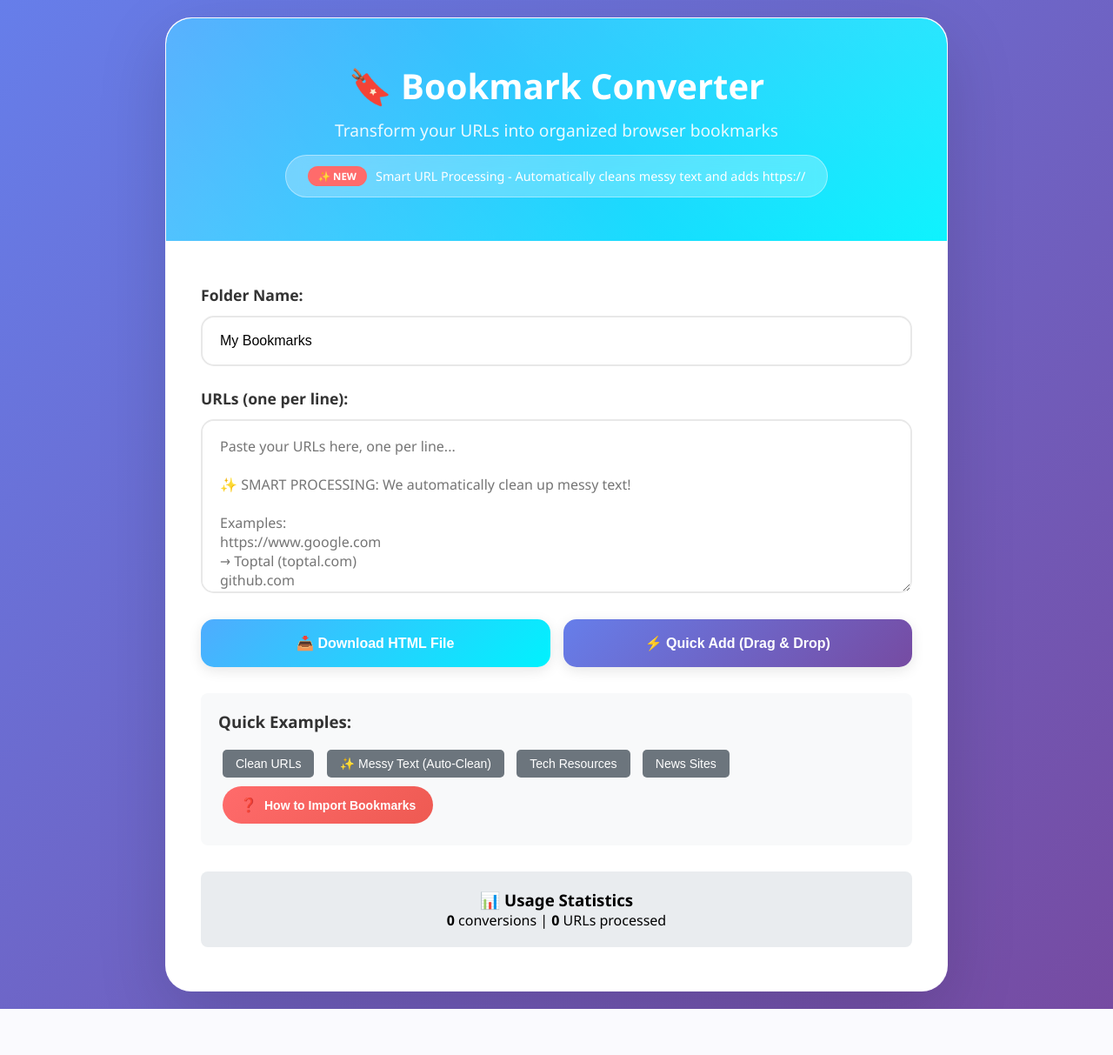
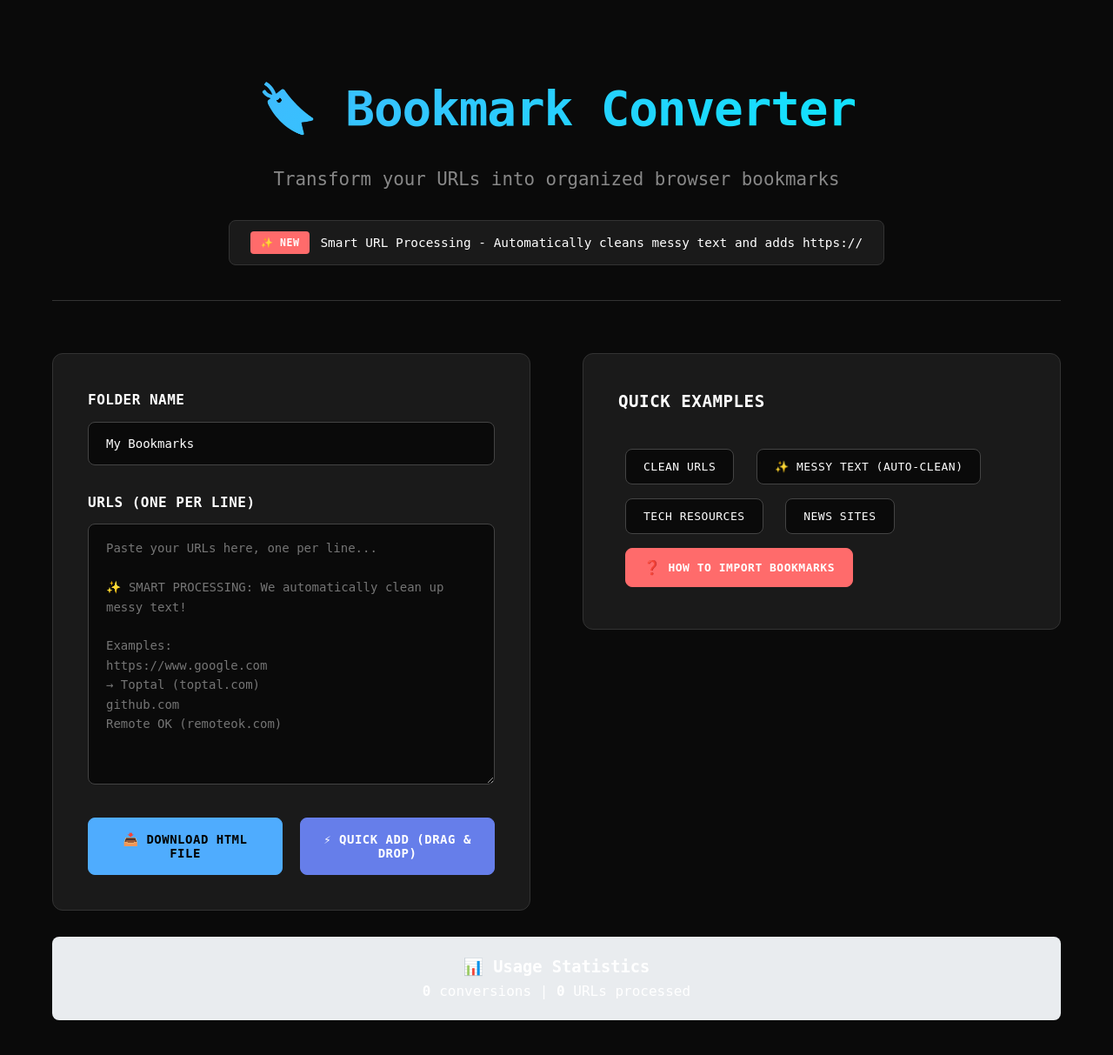
Before and after one commit to harish-govindasamy/bookmark-converter, a Flask app: page / in a window 1280 px wide. Shown: the whole page at 87% size. Before the commit the page ends 1160 px from the top, so only its background shows below. Run offline with Flask 3, Linux system fonts and the light colour scheme; data that the repository does not hold is empty.

Commit message:
Redesign UI to enterprise-grade with IBM Plex Mono font
- Remove nested container structure for better performance
- Implement dark theme with professional enterprise look
- Use IBM Plex Mono font for technical, professional appearance
- Two-column layout: form on left, examples on right
- Clean, minimal design with proper spacing and typography
- Remove glassmorphism effects that were causing lag
- Optimize for performance and enterprise use cases
- Maintain all functionality while improving UX

```diff
--- a/templates/index.html
+++ b/templates/index.html
@@ -11,212 +11,206 @@
             box-sizing: border-box;
         }
 
+        @import url('https://fonts.googleapis.com/css2?family=IBM+Plex+Mono:wght@300;400;500;600;700&display=swap');
+
         body {
-            font-family: 'Segoe UI', Tahoma, Geneva, Verdana, sans-serif;
-            background: linear-gradient(135deg, #667eea 0%, #764ba2 100%);
+            font-family: 'IBM Plex Mono', monospace;
+            background: #0a0a0a;
+            color: #ffffff;
             min-height: 100vh;
-            display: flex;
-            align-items: center;
-            justify-content: center;
-            padding: 20px;
+            margin: 0;
+            padding: 0;
+            line-height: 1.6;
         }
 
         .container {
-            width: 95%;
-            max-width: 900px;
-            background: rgba(255, 255, 255, 0.95);
-            border-radius: 30px;
-            box-shadow: 0 25px 80px rgba(0, 0, 0, 0.15);
-            backdrop-filter: blur(15px);
-            border: 1px solid rgba(255, 255, 255, 0.3);
-            overflow: hidden;
+            max-width: 1200px;
+            margin: 0 auto;
+            padding: 40px 20px;
         }
 
         .header {
-            background: linear-gradient(135deg, #4facfe 0%, #00f2fe 100%);
-            color: white;
-            padding: 50px 40px;
             text-align: center;
-            border-radius: 30px 30px 0 0;
-            position: relative;
-            overflow: hidden;
-        }
-
-        .header::before {
-            content: '';
-            position: absolute;
-            top: 0;
-            left: 0;
-            right: 0;
-            bottom: 0;
-            background: linear-gradient(45deg, rgba(255,255,255,0.1) 0%, transparent 50%, rgba(255,255,255,0.1) 100%);
-            pointer-events: none;
+            margin-bottom: 60px;
+            padding: 40px 0;
+            border-bottom: 1px solid #333;
         }
 
         .header h1 {
-            font-size: 2.5em;
-            margin-bottom: 10px;
-            position: relative;
-            z-index: 1;
+            font-size: 3.5em;
+            font-weight: 700;
+            margin-bottom: 20px;
+            background: linear-gradient(135deg, #4facfe 0%, #00f2fe 100%);
+            -webkit-background-clip: text;
+            -webkit-text-fill-color: transparent;
+            background-clip: text;
+            letter-spacing: -0.02em;
         }
 
         .header p {
-            font-size: 1.2em;
-            opacity: 0.9;
-            position: relative;
-            z-index: 1;
+            font-size: 1.3em;
+            color: #888;
+            font-weight: 400;
+            margin-bottom: 30px;
         }
 
         .feature-highlight {
-            margin-top: 15px;
-            padding: 12px 25px;
-            background: rgba(255, 255, 255, 0.25);
-            border-radius: 25px;
             display: inline-flex;
             align-items: center;
-            gap: 10px;
+            gap: 12px;
+            padding: 12px 24px;
+            background: #1a1a1a;
+            border: 1px solid #333;
+            border-radius: 8px;
             font-size: 0.9em;
-            border: 1px solid rgba(255, 255, 255, 0.4);
-            position: relative;
-            z-index: 1;
-            backdrop-filter: blur(10px);
+            font-weight: 500;
         }
 
         .feature-badge {
             background: #ff6b6b;
             color: white;
             padding: 4px 12px;
-            border-radius: 15px;
-            font-weight: bold;
+            border-radius: 4px;
             font-size: 0.8em;
+            font-weight: 600;
+            text-transform: uppercase;
+            letter-spacing: 0.5px;
         }
 
         .content {
-            padding: 50px 40px;
-            background: rgba(255, 255, 255, 0.98);
+            display: grid;
+            grid-template-columns: 1fr 1fr;
+            gap: 60px;
+            align-items: start;
+        }
+
+        .form-section {
+            background: #1a1a1a;
+            border: 1px solid #333;
+            border-radius: 12px;
+            padding: 40px;
         }
 
         .form-group {
-            margin-bottom: 25px;
+            margin-bottom: 30px;
         }
 
         label {
             display: block;
             margin-bottom: 12px;
             font-weight: 600;
-            color: #333;
-            font-size: 1.1em;
+            color: #fff;
+            font-size: 1em;
+            text-transform: uppercase;
+            letter-spacing: 0.5px;
         }
 
         input[type="text"], textarea {
             width: 100%;
-            padding: 18px 20px;
-            border: 2px solid #e8e8e8;
-            border-radius: 15px;
-            font-size: 16px;
-            transition: all 0.3s ease;
-            background: rgba(255, 255, 255, 0.9);
-            backdrop-filter: blur(5px);
+            padding: 16px 20px;
+            border: 1px solid #444;
+            border-radius: 8px;
+            font-size: 14px;
+            font-family: 'IBM Plex Mono', monospace;
+            transition: all 0.2s ease;
+            background: #0a0a0a;
+            color: #fff;
         }
 
         input[type="text"]:focus, textarea:focus {
             outline: none;
             border-color: #4facfe;
-            box-shadow: 0 0 0 3px rgba(79, 172, 254, 0.1);
-            transform: translateY(-1px);
+            box-shadow: 0 0 0 2px rgba(79, 172, 254, 0.2);
         }
 
         textarea {
-            min-height: 200px;
+            min-height: 300px;
             resize: vertical;
-            font-family: 'Segoe UI', Tahoma, Geneva, Verdana, sans-serif;
+            line-height: 1.6;
         }
 
         .action-buttons {
             display: grid;
             grid-template-columns: 1fr 1fr;
-            gap: 15px;
-            margin-top: 10px;
+            gap: 20px;
+            margin-top: 30px;
         }
 
         .btn {
-            border: none;
-            padding: 18px 25px;
-            border-radius: 15px;
-            font-size: 16px;
+            border: 1px solid #444;
+            padding: 16px 24px;
+            border-radius: 8px;
+            font-size: 14px;
             font-weight: 600;
+            font-family: 'IBM Plex Mono', monospace;
             cursor: pointer;
-            transition: all 0.3s ease;
+            transition: all 0.2s ease;
             display: flex;
             align-items: center;
             justify-content: center;
             gap: 8px;
-            box-shadow: 0 4px 15px rgba(0,0,0,0.1);
-            position: relative;
-            overflow: hidden;
-        }
-
-        .btn::before {
-            content: '';
-            position: absolute;
-            top: 0;
-            left: -100%;
-            width: 100%;
-            height: 100%;
-            background: linear-gradient(90deg, transparent, rgba(255,255,255,0.2), transparent);
-            transition: left 0.5s;
-        }
-
-        .btn:hover::before {
-            left: 100%;
+            text-transform: uppercase;
+            letter-spacing: 0.5px;
+            background: #0a0a0a;
+            color: #fff;
         }
 
         .btn-primary {
-            background: linear-gradient(135deg, #4facfe 0%, #00f2fe 100%);
-            color: white;
+            border-color: #4facfe;
+            background: #4facfe;
+            color: #000;
+        }
+
+        .btn-primary:hover {
+            background: #00f2fe;
+            border-color: #00f2fe;
+            transform: translateY(-2px);
         }
 
         .btn-secondary {
-            background: linear-gradient(135deg, #667eea 0%, #764ba2 100%);
-            color: white;
+            border-color: #667eea;
+            background: #667eea;
+            color: #fff;
         }
 
-        .btn:hover {
-            transform: translateY(-3px);
-            box-shadow: 0 8px 25px rgba(0,0,0,0.2);
+        .btn-secondary:hover {
+            background: #764ba2;
+            border-color: #764ba2;
+            transform: translateY(-2px);
         }
 
         .btn:disabled {
-            opacity: 0.6;
+            opacity: 0.5;
             cursor: not-allowed;
             transform: none;
         }
 
         .result {
             margin-top: 30px;
-            padding: 25px;
-            background: rgba(248, 249, 250, 0.9);
-            border-radius: 20px;
+            padding: 30px;
+            background: #1a1a1a;
+            border: 1px solid #333;
+            border-radius: 12px;
             display: none;
-            backdrop-filter: blur(10px);
-            border: 1px solid rgba(255, 255, 255, 0.3);
-            box-shadow: 0 8px 32px rgba(0, 0, 0, 0.1);
+            color: #fff;
         }
 
         .success {
-            background: #d4edda;
-            border: 1px solid #c3e6cb;
-            color: #155724;
+            background: #1a3a1a;
+            border: 1px solid #28a745;
+            color: #28a745;
         }
 
         .error {
-            background: #f8d7da;
-            border: 1px solid #f5c6cb;
-            color: #721c24;
+            background: #3a1a1a;
+            border: 1px solid #dc3545;
+            color: #dc3545;
         }
 
         .download-btn {
             background: #28a745;
+            border-color: #28a745;
+            color: #fff;
             margin-top: 15px;
         }
 
@@ -314,48 +308,61 @@
         }
 
         .examples {
-            margin-top: 30px;
-            padding: 20px;
-            background: #f8f9fa;
-            border-radius: 8px;
+            background: #1a1a1a;
+            border: 1px solid #333;
+            border-radius: 12px;
+            padding: 40px;
         }
 
         .examples h3 {
-            margin-bottom: 15px;
-            color: #333;
+            margin-bottom: 30px;
+            color: #fff;
+            font-size: 1.2em;
+            font-weight: 600;
+            text-transform: uppercase;
+            letter-spacing: 0.5px;
         }
 
         .example-btn {
-            background: #6c757d;
-            color: white;
-            border: none;
-            padding: 8px 15px;
-            border-radius: 5px;
-            margin: 5px;
+            background: #0a0a0a;
+            border: 1px solid #444;
+            color: #fff;
+            padding: 12px 20px;
+            margin: 8px;
+            border-radius: 8px;
             cursor: pointer;
-            font-size: 14px;
+            transition: all 0.2s ease;
+            font-size: 13px;
+            font-weight: 500;
+            font-family: 'IBM Plex Mono', monospace;
+            text-transform: uppercase;
+            letter-spacing: 0.5px;
         }
 
         .example-btn:hover {
-            background: #5a6268;
+            border-color: #4facfe;
+            color: #4facfe;
+            transform: translateY(-2px);
         }
 
         /* Help Button Styles */
         .help-btn {
-            background: linear-gradient(135deg, #ff6b6b 0%, #ee5a52 100%);
+            background: #ff6b6b;
             color: white;
-            border: none;
+            border: 1px solid #ff6b6b;
             padding: 12px 20px;
-            border-radius: 25px;
-            margin: 5px;
+            border-radius: 8px;
+            margin: 8px;
             cursor: pointer;
-            font-size: 14px;
+            font-size: 13px;
             font-weight: 600;
+            font-family: 'IBM Plex Mono', monospace;
             display: flex;
             align-items: center;
             gap: 8px;
-            transition: all 0.3s ease;
-            position: relative;
+            transition: all 0.2s ease;
+            text-transform: uppercase;
+            letter-spacing: 0.5px;
         }
 
         .help-btn:hover {
@@ -802,14 +805,15 @@
         </div>
 
         <div class="content">
+            <div class="form-section">
                 <form id="converterForm">
                     <div class="form-group">
-                    <label for="folderName">Folder Name:</label>
+                        <label for="folderName">Folder Name</label>
                         <input type="text" id="folderName" name="folderName" value="My Bookmarks" placeholder="Enter folder name for your bookmarks">
                     </div>
 
                     <div class="form-group">
-                    <label for="urls">URLs (one per line):</label>
+                        <label for="urls">URLs (one per line)</label>
                         <textarea id="urls" name="urls" placeholder="Paste your URLs here, one per line...&#10;&#10;✨ SMART PROCESSING: We automatically clean up messy text!&#10;&#10;Examples:&#10;https://www.google.com&#10;→ Toptal (toptal.com)&#10;github.com&#10;Remote OK (remoteok.com)"></textarea>
                     </div>
 
@@ -818,16 +822,10 @@
                         <button type="button" class="btn btn-secondary" id="quickAddBtn">⚡ Quick Add (Drag & Drop)</button>
                     </div>
                 </form>
-
-            <div class="loading" id="loading">
-                <div class="spinner"></div>
-                <p>Converting your URLs...</p>
             </div>
 
-            <div class="result" id="result"></div>
-
             <div class="examples">
-                <h3>Quick Examples:</h3>
+                <h3>Quick Examples</h3>
                 <button class="example-btn" onclick="loadExample('job-sites')">Clean URLs</button>
                 <button class="example-btn" onclick="loadExample('messy-text')">✨ Messy Text (Auto-Clean)</button>
                 <button class="example-btn" onclick="loadExample('tech-sites')">Tech Resources</button>
```
Also changed, not shown: other parts of templates/index.html (+29 -25 lines). Lines whose indentation alone changed are shown as unchanged.
